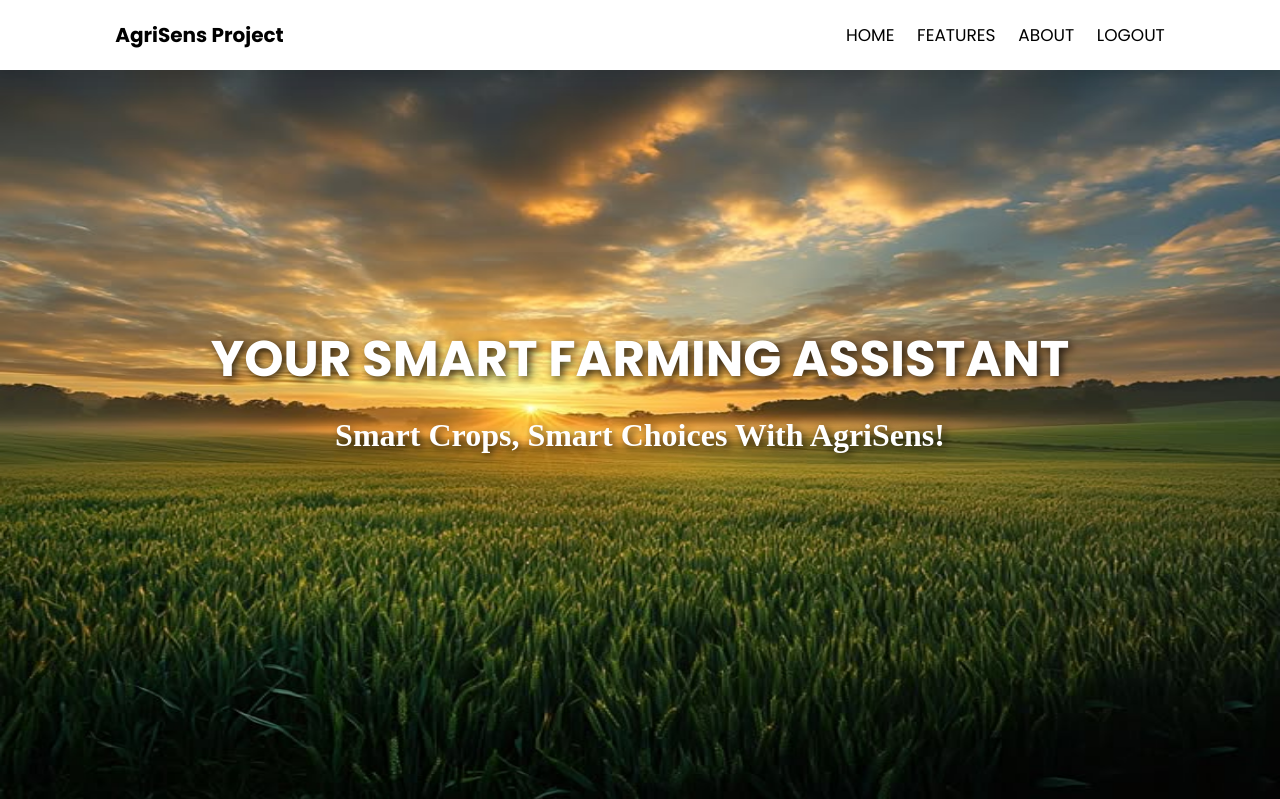
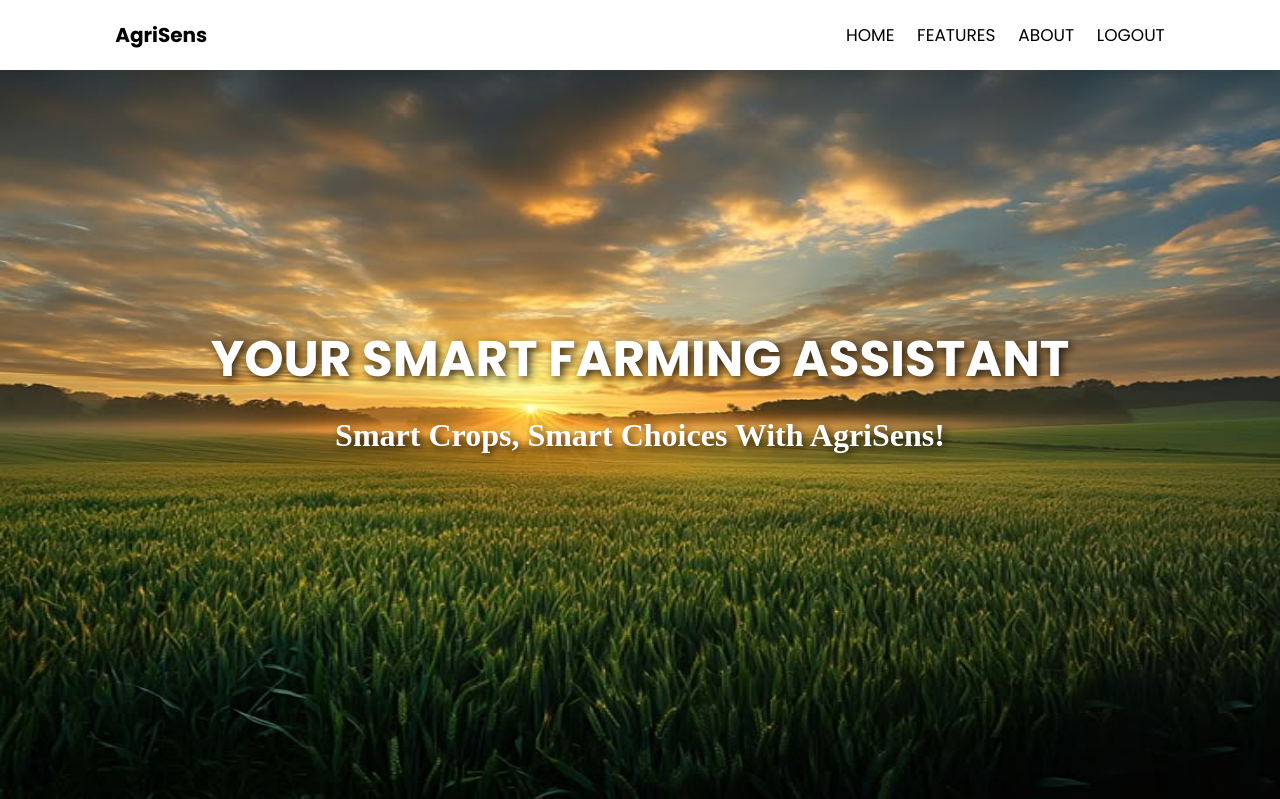
Before and after one commit to rinsham10/AgriSens, a Django app: page /guide/ in a window 1280 px wide. Shown: the top 799 px of the page. Run offline with Django 4.2, Linux system fonts and the light colour scheme; parts of the project's set-up code (start-up, migrations or seed data) failed here and were passed over.

Commit message:
latest version before changing the navbar

```diff
--- a/templates/index.html
+++ b/templates/index.html
@@ -15,7 +15,7 @@
 <!-- navbar section starts -->
 <header class="header">
     <div class="logo">
-        <h1>AgriSens Project</h1>
+        <h1>AgriSens</h1>
     </div>
 
     <nav class="navbar">
```
